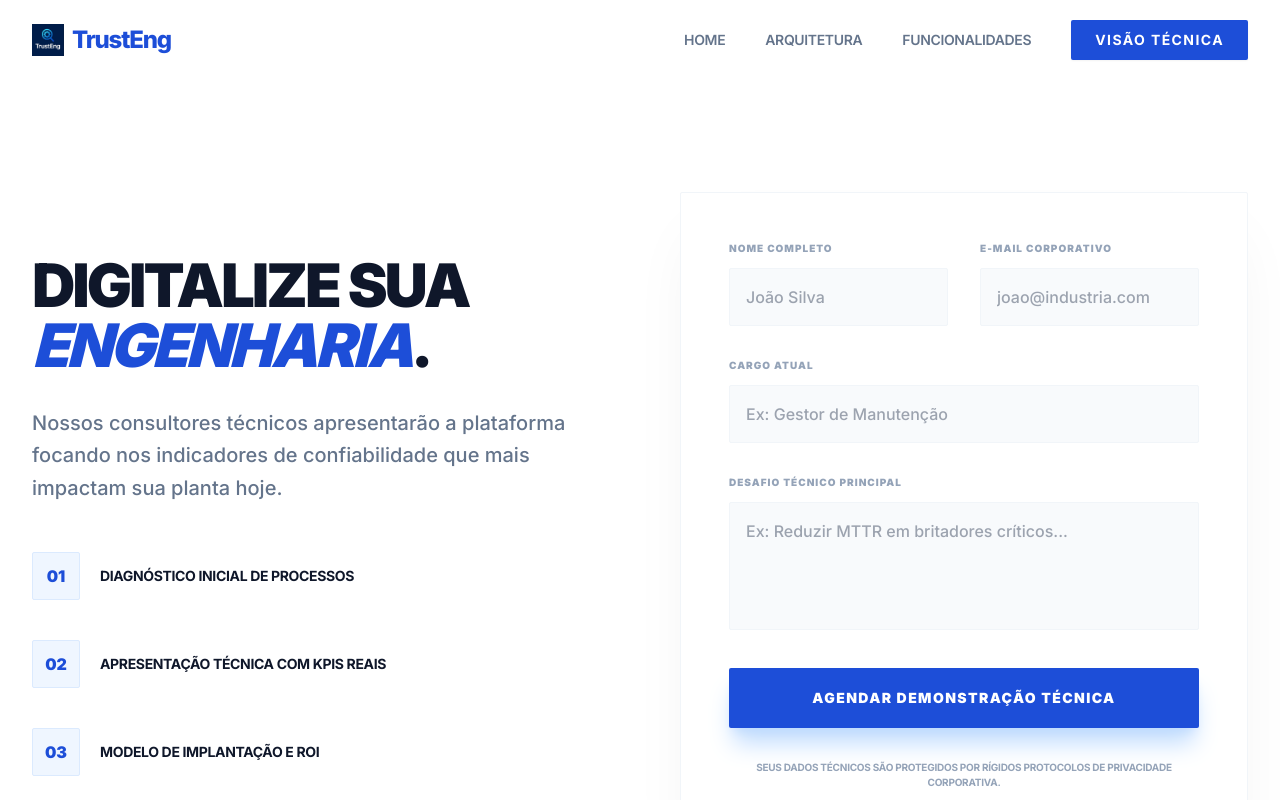
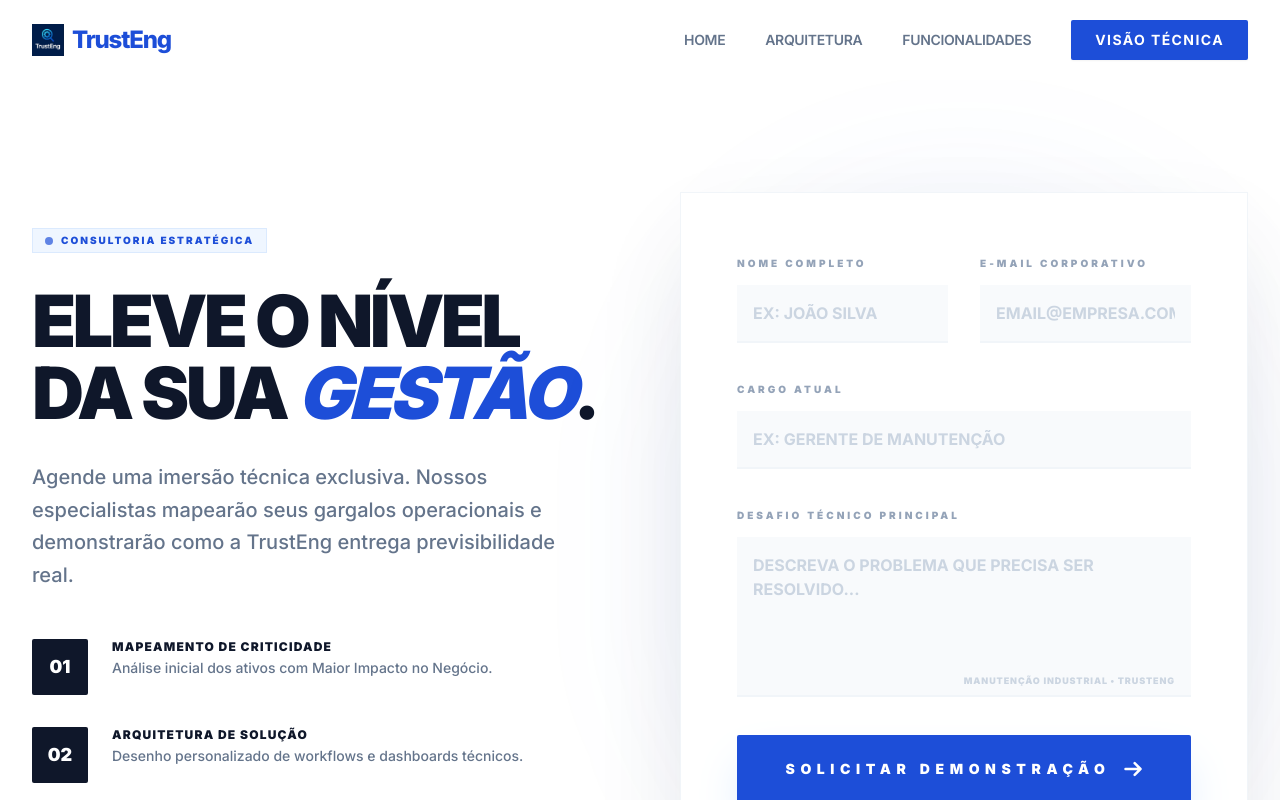
Before and after one commit to matheusstanlei12-dotcom/TrustEng.LTDA, a React (Vite) app: page /#/demo in a window 1280 px wide. Shown: the top 800 px of the page. Built offline with nearby package versions, Linux system fonts and the light colour scheme.

Commit message:
Complete redesign of Demo page

```diff
--- a/pages/Demo.tsx
+++ b/pages/Demo.tsx
@@ -28,73 +28,125 @@ const Demo: React.FC = () => {
       <div className="max-w-7xl mx-auto px-6 lg:px-8 py-24">
         <div className="grid lg:grid-cols-2 gap-20 items-center">
           <div>
-            <h1 className="text-4xl lg:text-6xl font-black text-slate-900 mb-8 tracking-tighter uppercase">Digitalize sua <span className="text-blue-700 italic">Engenharia</span>.</h1>
-            <p className="text-xl text-slate-500 mb-12 leading-relaxed font-medium">
-              Nossos consultores técnicos apresentarão a plataforma focando nos indicadores de confiabilidade que mais impactam sua planta hoje.
+            <div className="inline-flex items-center px-3 py-1 bg-blue-50 text-blue-700 text-[10px] font-black uppercase tracking-[0.2em] mb-8 border border-blue-100">
+              <span className="w-2 h-2 bg-blue-700 rounded-full mr-2 animate-pulse"></span>
+              Consultoria Estratégica
+            </div>
+            <h1 className="text-5xl lg:text-7xl font-black text-slate-900 mb-8 tracking-tighter uppercase leading-[1.1]">
+              Eleve o nível da sua <span className="text-blue-700 italic">Gestão</span>.
+            </h1>
+            <p className="text-xl text-slate-500 mb-12 leading-relaxed font-medium max-w-xl">
+              Agende uma imersão técnica exclusiva. Nossos especialistas mapearão seus gargalos operacionais e demonstrarão como a TrustEng entrega previsibilidade real.
             </p>
 
-            <div className="space-y-10">
-              <div className="flex items-center space-x-5">
-                <div className="w-12 h-12 bg-blue-50 rounded-sm flex items-center justify-center border border-blue-100">
-                  <span className="text-blue-700 font-black">01</span>
+            <div className="space-y-8">
+              {[
+                { step: "01", title: "Mapeamento de Criticidade", desc: "Análise inicial dos ativos com Maior Impacto no Negócio." },
+                { step: "02", title: "Arquitetura de Solução", desc: "Desenho personalizado de workflows e dashboards técnicos." },
+                { step: "03", title: "Viabilidade & Roadmap", desc: "Cronograma de implantação focado em resultados rápidos (Quick Wins)." }
+              ].map((item, i) => (
+                <div key={i} className="flex items-start space-x-6 group">
+                  <div className="w-14 h-14 bg-slate-900 text-white rounded-sm flex items-center justify-center shrink-0 font-black text-lg transition-transform group-hover:scale-110">
+                    {item.step}
+                  </div>
+                  <div>
+                    <h4 className="text-slate-900 font-black uppercase text-xs tracking-widest mb-1">{item.title}</h4>
+                    <p className="text-slate-500 text-sm font-medium leading-tight">{item.desc}</p>
+                  </div>
                 </div>
-                <div className="text-slate-900 font-bold uppercase text-sm tracking-tight">Diagnóstico Inicial de Processos</div>
-              </div>
-              <div className="flex items-center space-x-5">
-                <div className="w-12 h-12 bg-blue-50 rounded-sm flex items-center justify-center border border-blue-100">
-                  <span className="text-blue-700 font-black">02</span>
-                </div>
-                <div className="text-slate-900 font-bold uppercase text-sm tracking-tight">Apresentação Técnica com KPIs Reais</div>
-              </div>
-              <div className="flex items-center space-x-5">
-                <div className="w-12 h-12 bg-blue-50 rounded-sm flex items-center justify-center border border-blue-100">
-                  <span className="text-blue-700 font-black">03</span>
-                </div>
-                <div className="text-slate-900 font-bold uppercase text-sm tracking-tight">Modelo de Implantação e ROI</div>
-              </div>
+              ))}
             </div>
           </div>
 
-          <div className="bg-white border border-slate-100 p-12 rounded-sm shadow-[0_32px_64px_-16px_rgba(0,0,0,0.06)] relative">
-            {submitted ? (
-              <div className="text-center py-12">
-                <div className="w-20 h-20 bg-green-50 rounded-full flex items-center justify-center mx-auto mb-8 border border-green-100">
-                  <svg className="w-10 h-10 text-green-600" fill="none" stroke="currentColor" viewBox="0 0 24 24">
-                    <path strokeLinecap="round" strokeLinejoin="round" strokeWidth="3" d="M5 13l4 4L19 7" />
-                  </svg>
+          <div className="relative">
+            <div className="absolute -inset-4 bg-blue-600/5 blur-3xl rounded-full"></div>
+            <div className="relative bg-white border border-slate-100 p-10 lg:p-14 shadow-[0_40px_100px_-20px_rgba(15,23,42,0.12)]">
+              {submitted ? (
+                <div className="text-center py-16">
+                  <div className="w-24 h-24 bg-blue-700 text-white rounded-sm flex items-center justify-center mx-auto mb-10 shadow-2xl shadow-blue-200">
+                    <svg className="w-12 h-12" fill="none" stroke="currentColor" viewBox="0 0 24 24">
+                      <path strokeLinecap="round" strokeLinejoin="round" strokeWidth="3" d="M5 13l4 4L19 7" />
+                    </svg>
+                  </div>
+                  <h3 className="text-3xl font-black text-slate-900 mb-4 uppercase tracking-tighter">Protocolo Recebido</h3>
+                  <p className="text-slate-500 font-bold uppercase text-[10px] tracking-widest mb-10">Um consultor sênior entrará em contato em breve.</p>
+                  <button
+                    onClick={() => setSubmitted(false)}
+                    className="group flex items-center justify-center mx-auto space-x-2 text-blue-700 font-black uppercase tracking-[0.2em] text-xs hover:text-blue-900 transition-colors"
+                  >
+                    <span>Nova Solicitação</span>
+                    <svg className="w-4 h-4 transition-transform group-hover:translate-x-1" fill="none" stroke="currentColor" viewBox="0 0 24 24"><path strokeLinecap="round" strokeLinejoin="round" strokeWidth="2" d="M14 5l7 7m0 0l-7 7m7-7H3" /></svg>
+                  </button>
                 </div>
-                <h3 className="text-2xl font-bold text-slate-900 mb-4">Solicitação em Processamento</h3>
-                <p className="text-slate-500 font-medium">Um especialista técnico entrará em contato em até 24h úteis.</p>
-                <button onClick={() => setSubmitted(false)} className="mt-8 text-blue-700 font-black uppercase tracking-widest text-xs hover:underline">Novo agendamento</button>
-              </div>
-            ) : (
-              <form onSubmit={handleSubmit} className="space-y-8">
-                <div className="grid md:grid-cols-2 gap-8">
-                  <div>
-                    <label className="block text-[10px] font-black text-slate-400 uppercase tracking-widest mb-3">Nome Completo</label>
-                    <input required name="name" type="text" className="w-full bg-slate-50 border border-slate-100 rounded-sm px-4 py-4 text-slate-900 font-medium focus:border-blue-700 focus:outline-none transition-colors" placeholder="João Silva" />
+              ) : (
+                <form onSubmit={handleSubmit} className="space-y-8">
+                  <div className="grid md:grid-cols-2 gap-8">
+                    <div className="space-y-3">
+                      <label className="text-[10px] font-black text-slate-400 uppercase tracking-[0.3em]">Nome Completo</label>
+                      <div className="relative group">
+                        <input
+                          required
+                          name="name"
+                          type="text"
+                          className="w-full bg-slate-50 border-b-2 border-slate-100 p-4 text-slate-900 font-bold focus:border-blue-700 focus:outline-none transition-all placeholder:text-slate-300"
+                          placeholder="EX: JOÃO SILVA"
+                        />
+                      </div>
+                    </div>
+                    <div className="space-y-3">
+                      <label className="text-[10px] font-black text-slate-400 uppercase tracking-[0.3em]">E-mail Corporativo</label>
+                      <input
+                        required
+                        name="email"
+                        type="email"
+                        className="w-full bg-slate-50 border-b-2 border-slate-100 p-4 text-slate-900 font-bold focus:border-blue-700 focus:outline-none transition-all placeholder:text-slate-300"
+                        placeholder="EMAIL@EMPRESA.COM"
+                      />
+                    </div>
                   </div>
-                  <div>
-                    <label className="block text-[10px] font-black text-slate-400 uppercase tracking-widest mb-3">E-mail Corporativo</label>
-                    <input required name="email" type="email" className="w-full bg-slate-50 border border-slate-100 rounded-sm px-4 py-4 text-slate-900 font-medium focus:border-blue-700 focus:outline-none transition-colors" placeholder="joao@industria.com" />
+
+                  <div className="space-y-3">
+                    <label className="text-[10px] font-black text-slate-400 uppercase tracking-[0.3em]">Cargo Atual</label>
+                    <input
+                      required
+                      name="role"
+                      type="text"
+                      className="w-full bg-slate-50 border-b-2 border-slate-100 p-4 text-slate-900 font-bold focus:border-blue-700 focus:outline-none transition-all placeholder:text-slate-300"
+                      placeholder="EX: GERENTE DE MANUTENÇÃO"
+                    />
                   </div>
-                </div>
-                <div>
-                  <label className="block text-[10px] font-black text-slate-400 uppercase tracking-widest mb-3">Cargo Atual</label>
-                  <input required name="role" type="text" className="w-full bg-slate-50 border border-slate-100 rounded-sm px-4 py-4 text-slate-900 font-medium focus:border-blue-700 focus:outline-none transition-colors" placeholder="Ex: Gestor de Manutenção" />
-                </div>
-                <div>
-                  <label className="block text-[10px] font-black text-slate-400 uppercase tracking-widest mb-3">Desafio Técnico Principal</label>
-                  <textarea name="challenge" className="w-full bg-slate-50 border border-slate-100 rounded-sm px-4 py-4 text-slate-900 font-medium focus:border-blue-700 focus:outline-none transition-colors h-32 resize-none" placeholder="Ex: Reduzir MTTR em britadores críticos..."></textarea>
-                </div>
-                <button type="submit" className="w-full bg-blue-700 hover:bg-blue-800 text-white py-5 rounded-sm font-black text-sm uppercase tracking-widest transition-all shadow-xl shadow-blue-200">
-                  Agendar Demonstração Técnica
-                </button>
-                <p className="text-[10px] text-slate-400 text-center uppercase font-bold tracking-tight">
-                  Seus dados técnicos são protegidos por rígidos protocolos de privacidade corporativa.
-                </p>
-              </form>
-            )}
+
+                  <div className="space-y-3">
+                    <label className="text-[10px] font-black text-slate-400 uppercase tracking-[0.3em]">Desafio Técnico Principal</label>
+                    <div className="relative">
+                      <textarea
+                        required
+                        name="challenge"
+                        className="w-full bg-slate-50 border-b-2 border-slate-100 p-4 text-slate-900 font-bold focus:border-blue-700 focus:outline-none transition-all h-40 resize-none placeholder:text-slate-300"
+                        placeholder="DESCREVA O PROBLEMA QUE PRECISA SER RESOLVIDO..."
+                      ></textarea>
+                      <div className="absolute bottom-4 right-4 text-[9px] font-black text-slate-300 uppercase tracking-widest">
+                        Manutenção Industrial • TrustEng
+                      </div>
+                    </div>
+                  </div>
+
+                  <button
+                    type="submit"
+                    className="w-full bg-blue-700 hover:bg-slate-900 text-white py-6 rounded-sm font-black text-sm uppercase tracking-[0.4em] transition-all shadow-2xl shadow-blue-200 flex items-center justify-center space-x-3 group"
+                  >
+                    <span>Solicitar Demonstração</span>
+                    <svg className="w-5 h-5 transition-transform group-hover:translate-x-2" fill="none" stroke="currentColor" viewBox="0 0 24 24"><path strokeLinecap="round" strokeLinejoin="round" strokeWidth="3" d="M14 5l7 7m0 0l-7 7m7-7H3" /></svg>
+                  </button>
+
+                  <div className="flex items-center justify-center space-x-4 opacity-40">
+                    <div className="h-px bg-slate-300 grow"></div>
+                    <span className="text-[9px] font-black uppercase tracking-[0.3em]">Confiabilidade & Sigilo</span>
+                    <div className="h-px bg-slate-300 grow"></div>
+                  </div>
+                </form>
+              )}
+            </div>
           </div>
         </div>
       </div>
```
